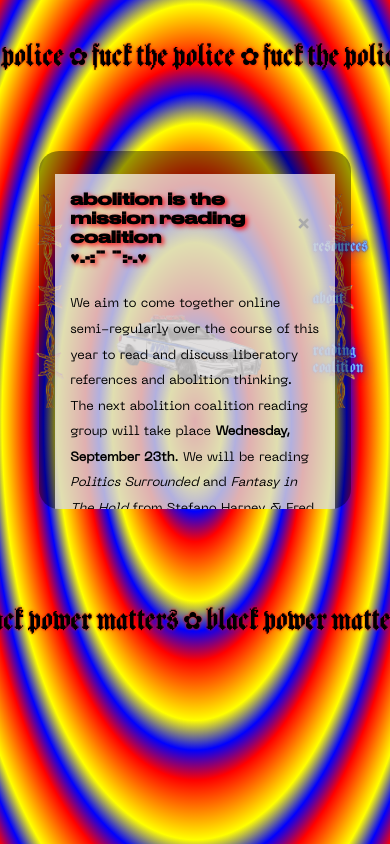
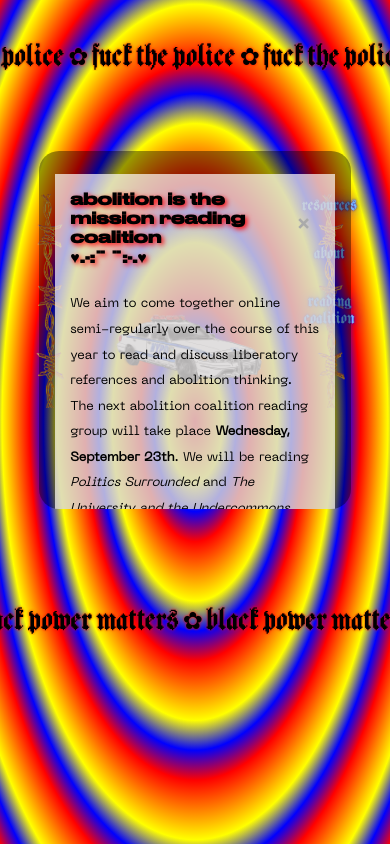
Before and after one commit to dottiffbot/filetranferprotocol, a plain HTML site: page index.html in a window 390 px wide. Both pictures are taken after a click on the item "reading coalition". Drawn offline with Linux system fonts and the light colour scheme; files whose address does not match are found by name.

Commit message:
position nav

```diff
--- a/css/style.css
+++ b/css/style.css
@@ -29,6 +29,7 @@
   unicode-range: U+0000-00FF, U+0131, U+0152-0153, U+02BB-02BC, U+02C6, U+02DA, U+02DC, U+2000-206F, U+2074, U+20AC, U+2122, U+2191, U+2193, U+2212, U+2215, U+FEFF, U+FFFD;
 }
 
+/* background */
 *,
 *::before,
 *::after {
@@ -97,6 +98,13 @@ body {
 .foot{
 }
 
+.text{
+  font-family:Pixtur, UnifrakturMaguntia;
+  font-size: 2.2rem;
+  text-shadow: 0 0 3px #FF0000;
+  text-align: center;
+}
+
 
 #ticker {
   width: 100%
@@ -125,13 +133,7 @@ cursor: url("https://gamepedia.cursecdn.com/fallout_gamepedia/9/97/Fo1_Molotov_C
 
 /* nav */
 
-.text{
-  font-family:Pixtur, UnifrakturMaguntia;
-  font-size: 2.2rem;
-  text-shadow: 0 0 3px #FF0000;
-  text-align: center;
 
-}
 
 .nav{
   font-family: Pixtur, UnifrakturMaguntia;
@@ -141,31 +143,28 @@ cursor: url("https://gamepedia.cursecdn.com/fallout_gamepedia/9/97/Fo1_Molotov_C
   position: relative;
   z-index: 10px;
   text-align:center;
+  max-width: 20%;
+  top:58px;
+  right:3%;
+  float: right;
+  overflow: hidden;
 }
 
 li{
   text-align:center;
-  padding-bottom:250%;
-  padding-top:20%;
-  margin-left: 15%;
+  padding-bottom:50%;
+  box-sizing: border-box;
+  margin-top: 10%;
 }
 
 ul{
   list-style: none;
-  max-width: 20%;
-  margin-top: 20%;
-  margin-right: 25%;
+  max-width: 100%;
+  margin: 10%;
   clear: both;
 
 }
 
-.nav-wrap{
-  max-width: 35%;
-  float: right;
-  clear: both;
-  overflow: hidden;
-  padding: 0;
-}
 
 /* buttons */
 
@@ -199,6 +198,7 @@ max-width: 60%;
 height:auto;
 margin: 2% 20%;
 position: relative;
+padding: 0;
 
 }
 
@@ -337,17 +337,15 @@ p {
   .car{
  margin: 50% 20%;
   }
+
   .nav{
     font-size:0.8rem;
-  }
-
-  .nav-wrap{
-    margin-top: 30%;
-    padding-left:30%:
+    top:80px;
+    max-width: 30%;
   }
 
   ul{
-  margin:25% 20%;
+  margin:25% 5%;
 
   }
 
@@ -358,7 +356,7 @@ p {
 
 
   .wire{
-    right:20px;
+    right:30px;
     bottom:0;
     margin-bottom:50%
   }
@@ -403,8 +401,12 @@ p {
   }
   .main-container{
     margin-top:5%;
+    max-height: 50%;
   }
   .head{
     margin-top: 10%;
   }
+  .foot{
+    margin-bottom: 30%;
+  }
 }
--- a/index.html
+++ b/index.html
@@ -6,6 +6,19 @@
 	href="./css/style.css">
   <meta name="viewport" content="width=device-width, initial-scale=1.0">
 	</head>
+
+	<!--
+  )
+    )          )  ( /(
+ ( /(   (   ( /(  )\())
+ )(_))  )\  )(_))((_)\
+((_)_  ((_)((_)_ | |(_)
+/ _` |/ _| / _` || '_ \
+\__,_|\__| \__,_||_.__/
+
+ -->
+
+
 <body>
 
 	<div class="invisibox">
@@ -17,19 +30,19 @@
 </div>
 
 <div class="main-container">
-<div class="wire"> <img src="./assets/hmm-1.png"width="100" height="500">
+
+<div class="wire"> <img src="./assets/hmm-1.png"width="90" height="400">
 	</div>
-	<div class="nav-wrap">
 	 <div class= "nav">
 		<ul>
 		<li id="buttonResources"class="modal-button" href="#modalTwo">resources</li>
 		<li  id="buttonAbout" class="modal-button" href="#myModal">about</li>
 		<li id="buttonReading" class="modal-button" href= "#modalThree">reading coalition</li>
 		</ul>
+</div>
+
+		<div class="wire2"> <img src="./assets/hmm-1.png"width="90" height="400">
 	</div>
-		<div class="wire2"> <img src="./assets/hmm-1.png"width="100" height="500">
-	</div>
-</div>
 
 <div id="myModal" class="modal">
 <div class="modal-content">
@@ -40,9 +53,8 @@
     <h5> "What shall we build on the ashes of a nightmare?" - Robin D.G. Kelley </h5>
     <p> This webpage was created in the soon to be historic era of 2020, when the global
     pandemic surfaced not only in the form of a diease that attacks the respiratory system, but also as the increased visability of a long standing system of racialized oppression and violence.
-    When Americans heard George Floyd gasp the words "I can't breathe", the last words that Eric Garner had also utter before his murder at the hands of police in 2015, chaos erupted worldwide. This renewed chaos that couldn't possibly be ignored. We burned the Minneapolis 3rd precinct to the ground overnight, truly showing that the current systems in power can and will be broken. This webpage acts as both a whimsical archival personal reflection and an effort to connect with communuties to discuss how we might attain a future in which we have successfully dismantled the carceral state. </p>
+    When Americans heard George Floyd gasp the words "I can't breathe", the last words that Eric Garner had also uttered before his murder at the hands of police in 2015, chaos erupted worldwide. This renewed chaos couldn't possibly be ignored. As the Minneapolis 3rd precinct burned to the ground overnight, the people proved that the current systems in power can and will be broken. This webpage acts as a whimsical, archival, and personal reflection. It also materializes as an effort to connect with communuties to share resources and discuss how we might attain a future in which we have successfully dismantled the carceral state. </p>
     <h5> "It is our duty to fight for out freedom. It is our duty to win. We must love each other, and support each other. We have nothing to lose but our chains." - Assata Shakur </h5>
-
   </div>
 </div>
 
@@ -51,7 +63,7 @@
 <span class="close">&times;</span>
 <div id="resourcePadBasic">
 	<h1>☺☻ ☺☻ ☺☻ ☺☻ ☺</h1>
-	<iframe name="embed_readwrite" src="https://board.net/p/black_lives_matter_resources#?showControls=true&showChat=true&showLineNumbers=true&useMonospaceFont=false" width=600 height=200></iframe>
+	<!--<iframe name="embed_readwrite" src="https://board.net/p/black_lives_matter_resources#?showControls=true&showChat=true&showLineNumbers=true&useMonospaceFont=false" width=600 height=200></iframe> -->
 	</div>
 </div>
 </div>
@@ -62,15 +74,16 @@
 	<h1> abolition is the mission reading coalition </h1>
 	<h1>♥.·:¨ ¨:·.♥</h1>
 	<br>
-	<p> We aim to come together online semi-regularly over the course of this year to read and discuss liberatory references and abolition thinking. The next abolition coalition reading group will take place <b> Wednesday, September 23th</b>. We will be reading <i>Politics Surrounded</i> and <i>Fantasy in The Hold</i>
-    from Stefano Harney & Fred Moten's book, <a href="https://www.minorcompositions.info/?p=516"><i>The Undercommons: Fugitive Planning & Black Study,</i></a> which can be found <a href="./assets/pdfs/Fred-Moten-Stefano-Harney-The-Undercommons.pdf"> here. </a></div>
+	<p> We aim to come together online semi-regularly over the course of this year to read and discuss liberatory references and abolition thinking. The next abolition coalition reading group will take place <b> Wednesday, September 23th</b>. We will be reading <i>Politics Surrounded</i> and <i>The University and the Undercommons</i>
+    from Stefano Harney & Fred Moten's book, <a href="https://www.minorcompositions.info/?p=516"><i>The Undercommons: Fugitive Planning & Black Study,</i></a> which can be found <a href="./assets/pdfs/Fred-Moten-Stefano-Harney-The-Undercommons.pdf"> here. </a>
+</div>
 </div>
 
 	<div class="car">
-		<img id= "caronfire" src="./assets/copcar.png" width="800" height="500" alt="cop car on fire">
+		<img id= "caronfire" src="./assets/copcar.png" width="1000" height="700" alt="cop car on fire">
 	</div>
 
-</div>
+</div> <!-- end main containter -->
 
 	<div class="invisibox">
 
```
Also changed, not shown: 1 other file.
